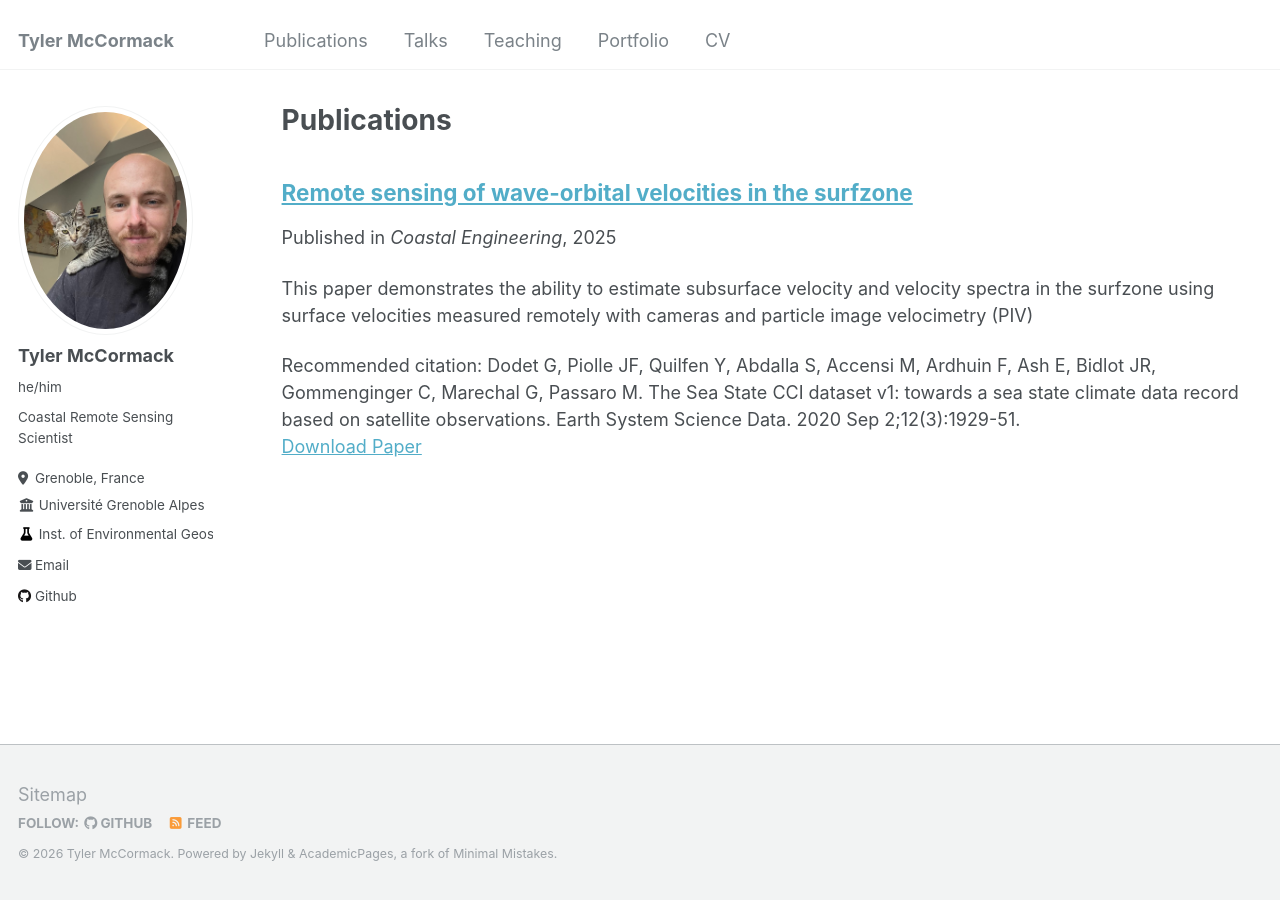
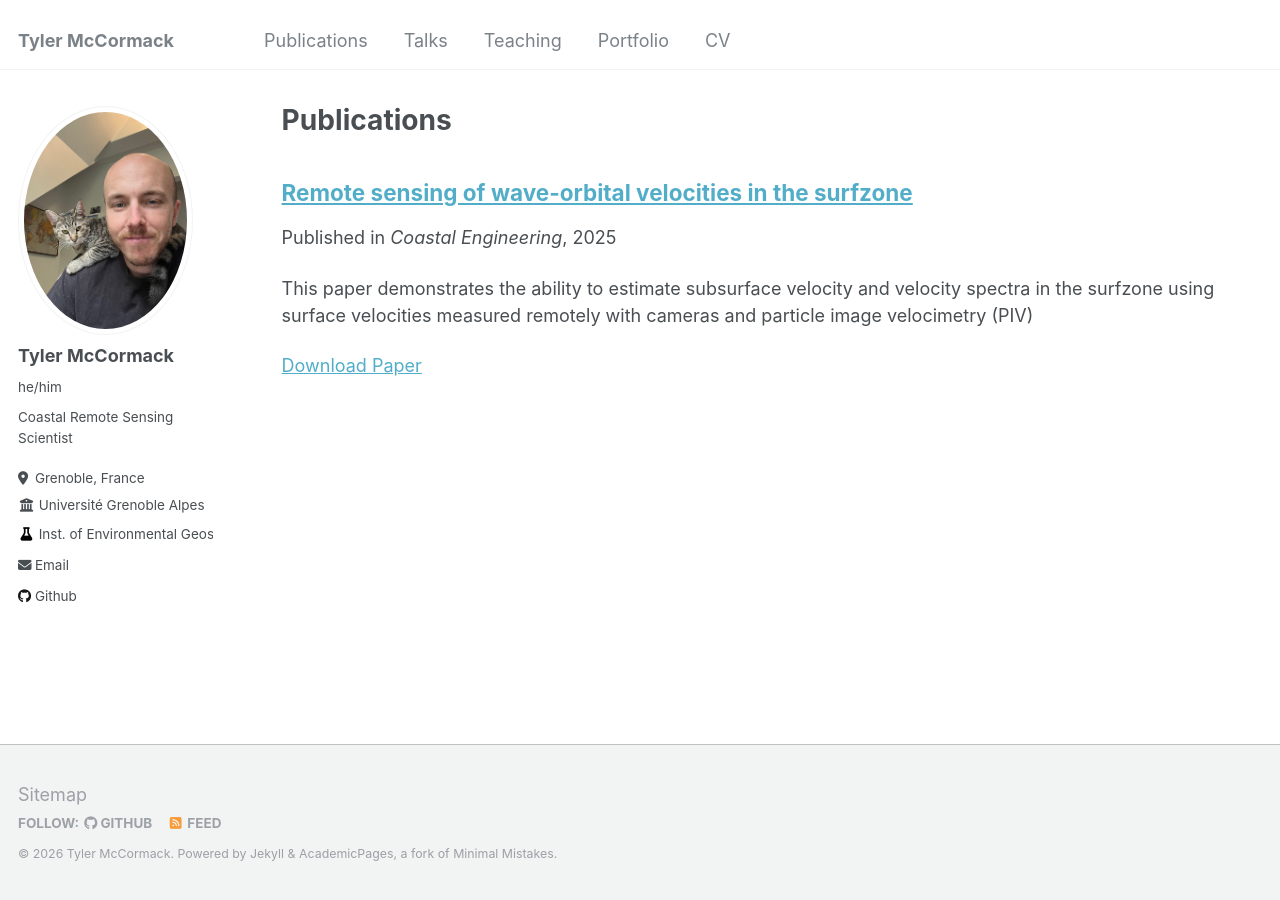
Before and after one commit to tylermccormack-research/tylermccormack-research.github.io, a Jekyll site: the page built from _pages/publications.md, in a window 1280 px wide. Built offline with Jekyll 4.4.1, drawn with Linux system fonts in a browser that asks for light colours.

Commit message:
Update remoteSensingOrbitalVelocities.md

```diff
--- a/_publications/remoteSensingOrbitalVelocities.md
+++ b/_publications/remoteSensingOrbitalVelocities.md
@@ -6,15 +6,15 @@ excerpt: 'This paper demonstrates the ability to estimate subsurface velocity an
 date: 2025-01-01
 venue: 'Coastal Engineering'
 paperurl: 'https://doi.org/10.1016/j.coastaleng.2024.104631'
-citation: 'Dodet G, Piolle JF, Quilfen Y, Abdalla S, Accensi M, Ardhuin F, Ash E, Bidlot JR, Gommenginger C, Marechal G, Passaro M. The Sea State CCI dataset v1: towards a sea state climate data record based on satellite observations. Earth System Science Data. 2020 Sep 2;12(3):1929-51.'
+
 ---
 ## Overview
 
 Wave-orbital velocities are estimated with particle image velocimetry (PIV) applied to rapid sequences of images of the surfzone surface obtained with a low-cost camera mounted on an amphibious tripod. Time series and spectra of the remotely sensed cross-shore wave-orbital velocities are converted to the depth of colocated acoustic Doppler velocimeters (ADVs), using linear finite depth theory. These converted velocities are similar to the velocities measured in situ (mean nRMSE for time series = 16% and for spectra = 10%). Small discrepancies between depth-attenuated surface and in situ currents may be owing to errors in the surface velocity measurements, uncertainties in the water depth, the vertical elevation of the ADVs, and the neglect of nonlinear effects when using linear finite depth theory. These results show the potential to obtain spatially dense estimates of wave velocities using optical near-field remote methods during field campaigns and continuous monitoring operations.
 
-![Figure](https://gmarechal.github.io/files/cci_seastate.png "Figure: CCI Sea State logo. The dataset is available at [CCI-ESA](https://catalogue.ceda.ac.uk/uuid/f91cd3ee7b6243d5b7d41b9beaf397e1)")
+![Figure](https://tylermccormack-research/files/crab.png "Figure: Coastal Research Amphibious Buggy (CRAB) used for camera measurements")
 
-Figure: Coastal Research Amphibious Buggy (CRAB) used for camera measurements
+
 
 Figure: View from the camera mounted on the CRAB
 
```
